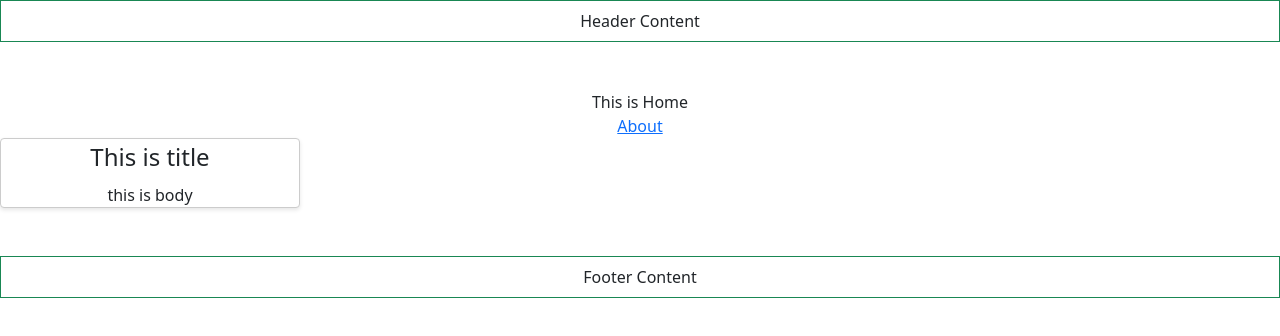
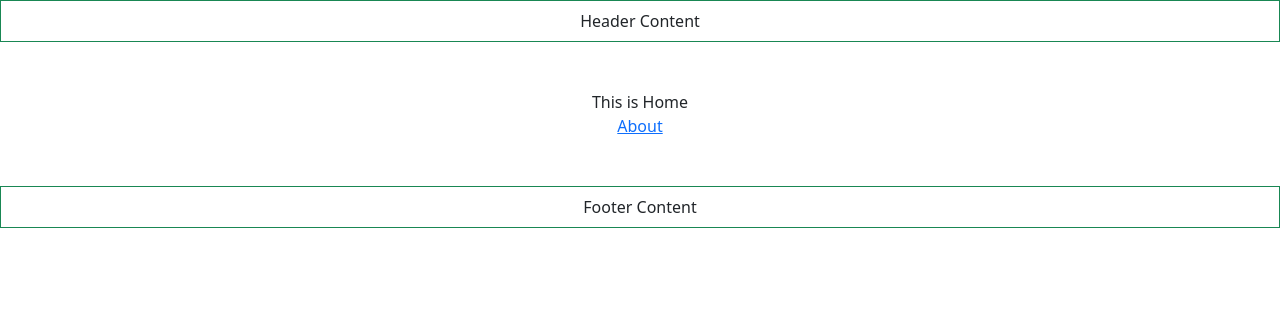
Before and after one commit to Ashishkhose7/react-project-02, a React (Create React App) app: page / in a window 1280 px wide. Shown: the top 336 px of the page. Built offline with nearby package versions, Linux system fonts and the light colour scheme.

Commit message:
Project router and layout

```diff
--- a/src/App.js
+++ b/src/App.js
@@ -1,41 +1,6 @@
 import './App.css';
-import { createBrowserRouter, RouterProvider, Outlet } from "react-router-dom";
-import Home from './Pages/Home';
-import About from './Pages/About';
-
-const router = createBrowserRouter([
-  {
-    path: "/",
-    element: <LayoutComponent  />,
-    children: [
-      {
-        index: true,
-        element: <Home />,
-      },
-      {
-        path: 'about',
-        element: <About />,
-      },
-      {
-        path: '*',
-        element: <div>Not Found</div>,
-      },
-    ],
-  },
-]);
-
-
-function LayoutComponent() {
-  return (
-    <div>
-      <header className='border border-success py-2'>Header Content</header>
-      <main>
-        <Outlet/>
-      </main>
-      <footer className='border border-success py-2'>Footer Content</footer>
-    </div>
-  );
-}
+import { RouterProvider } from "react-router-dom";
+import router from './Router/router';
 
 function App() {
   return (
--- /dev/null
+++ b/src/Layout/layout.js
@@ -0,0 +1,15 @@
+import { Outlet } from "react-router-dom";
+
+const LayoutComponent = () => {
+    return (
+      <div>
+        <header className='border border-success py-2'>Header Content</header>
+        <main>
+        {/* all router render here */}
+          <Outlet/>
+        </main>
+        <footer className='border border-success py-2'>Footer Content</footer>
+      </div>
+    );
+  }
+export default LayoutComponent;
--- a/src/Pages/Home.jsx
+++ b/src/Pages/Home.jsx
@@ -7,20 +7,6 @@ const Home = () => {
     <div className="my-5">
        <p className="p-0 m-0">This is Home</p>
        <Link to='about'>About</Link>
-
-       <div>
-        <div className="card">
-          <div className="title">
-            This is title
-          </div>
-          <div className="body">
-            this is body
-          </div>
-        </div>
-       </div>
-       <div>
-
-       </div>
     </div>
   )
 };
--- /dev/null
+++ b/src/Router/router.js
@@ -0,0 +1,29 @@
+import { createBrowserRouter } from "react-router-dom";
+
+import LayoutComponent from "../Layout/layout";
+import Home from '../Pages/Home'
+import About from '../Pages/About';
+
+
+const router = createBrowserRouter([
+    {
+      path: "/",
+      element: <LayoutComponent  />,
+      children: [
+        {
+          index: true,
+          element: <Home />,
+        },
+        {
+          path: 'about',
+          element: <About />,
+        },
+        {
+          path: '*',
+          element: <div>Not Found</div>,
+        },
+      ],
+    },
+  ]);
+
+  export default router;
```
